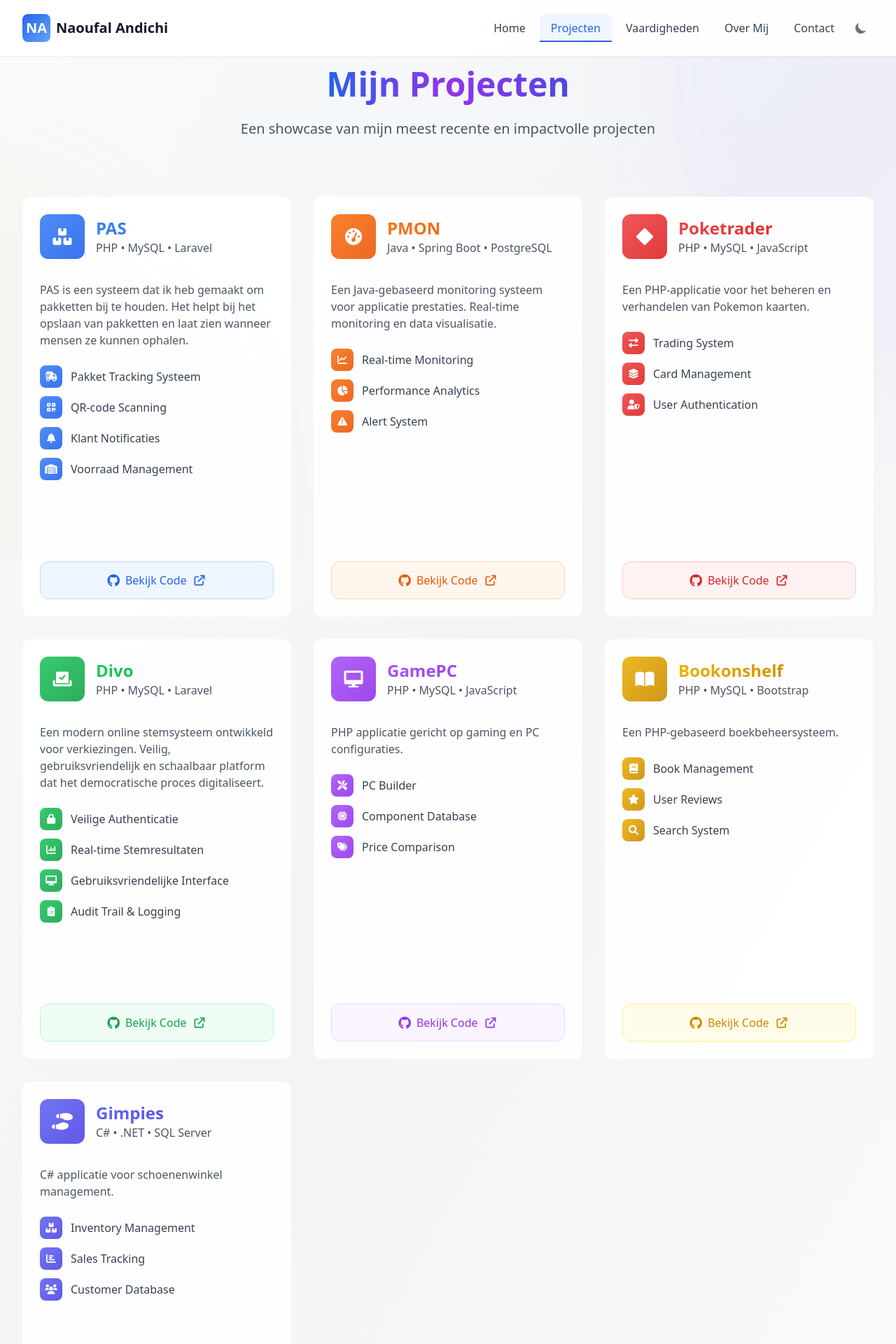
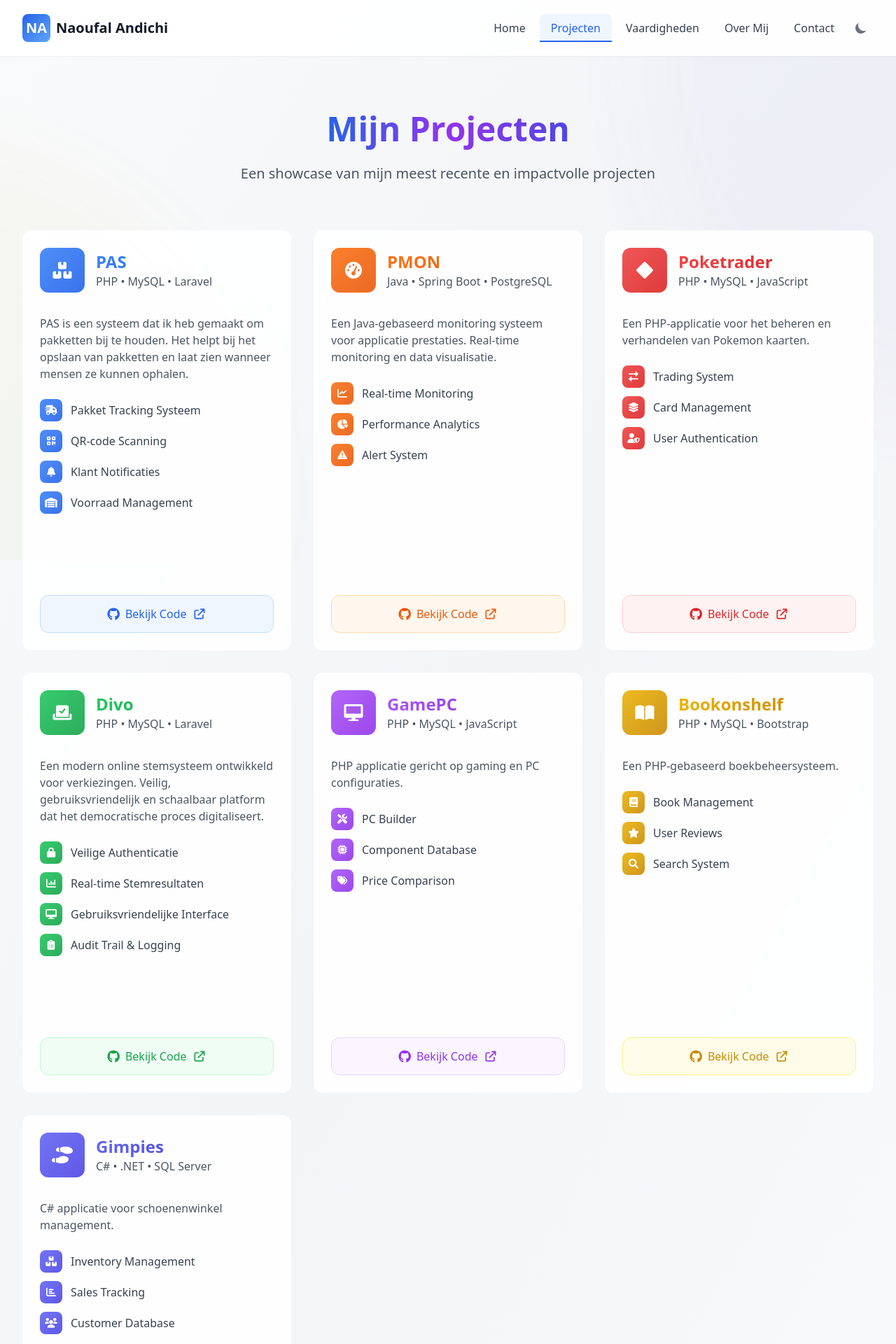
Before and after one commit to nandichi/portfolio-website, a PHP site: page /projects.php in a window 1280 px wide. Shown: the top 1920 px of the page at 70% size. Run offline with PHP 8.4, Linux system fonts and the light colour scheme; some libraries are stand-ins or nearby versions.

Commit message:
padding titels

```diff
--- a/about.php
+++ b/about.php
@@ -11,7 +11,7 @@ include 'includes/header.php';
         <div class="absolute -bottom-1/2 -left-1/2 w-[1000px] h-[1000px] bg-gradient-to-tr from-green-500/10 to-yellow-500/10 rounded-full blur-3xl"></div>
     </div>
 
-    <div class="relative pt-24 pb-20 px-4 sm:px-6 lg:px-8">
+    <div class="relative pt-40 pb-20 px-4 sm:px-6 lg:px-8">
         <div class="max-w-7xl mx-auto">
             <!-- Header Sectie -->
             <div class="text-center mb-20" data-aos="fade-down">
--- a/contact.php
+++ b/contact.php
@@ -11,7 +11,7 @@ include 'includes/header.php';
         <div class="absolute -bottom-1/2 -left-1/2 w-[1000px] h-[1000px] bg-gradient-to-tr from-green-500/10 to-yellow-500/10 rounded-full blur-3xl"></div>
     </div>
 
-    <div class="relative pt-24 pb-20 px-4 sm:px-6 lg:px-8">
+    <div class="relative pt-40 pb-20 px-4 sm:px-6 lg:px-8">
         <div class="max-w-7xl mx-auto">
             <!-- Header Sectie -->
             <div class="text-center mb-20" data-aos="fade-down">
--- a/index.php
+++ b/index.php
@@ -913,6 +913,7 @@ include 'includes/header.php';
 </section>
 
 
+
 <!-- Call to Action Section -->
 <section class="py-20 px-4 bg-gradient-to-br from-blue-600 to-blue-800 text-white dark:from-blue-800 dark:to-blue-600">
     <div class="max-w-4xl mx-auto text-center">
--- a/projects.php
+++ b/projects.php
@@ -11,10 +11,10 @@ include 'includes/header.php';
         <div class="absolute -bottom-1/2 -left-1/2 w-[1000px] h-[1000px] bg-gradient-to-tr from-green-500/10 to-yellow-500/10 rounded-full blur-3xl"></div>
     </div>
 
-    <div class="relative pt-24 pb-20 px-4 sm:px-6 lg:px-8">
+    <div class="relative pt-40 pb-20 px-4 sm:px-6 lg:px-8">
         <div class="max-w-7xl mx-auto">
             <!-- Header Sectie -->
-            <div class="text-center mb-20" data-aos="fade-down">
+            <div class="text-center mb-16" data-aos="fade-down">
                 <h1 class="text-5xl font-extrabold mb-6">
                     <span class="bg-clip-text text-transparent bg-gradient-to-r from-blue-600 via-purple-600 to-indigo-600 dark:from-blue-400 dark:via-purple-400 dark:to-indigo-400">
                         Mijn Projecten
--- a/skills.php
+++ b/skills.php
@@ -11,7 +11,7 @@ include 'includes/header.php';
         <div class="absolute -bottom-1/2 -left-1/2 w-[800px] h-[800px] bg-gradient-to-tr from-green-500/10 to-yellow-500/10 rounded-full blur-2xl transform-gpu"></div>
     </div>
 
-    <div class="relative pt-24 pb-20 px-4 sm:px-6 lg:px-8">
+    <div class="relative pt-40 pb-20 px-4 sm:px-6 lg:px-8">
         <div class="max-w-7xl mx-auto">
             <!-- Header Sectie -->
             <div class="text-center mb-20" data-aos="fade-down">
```
